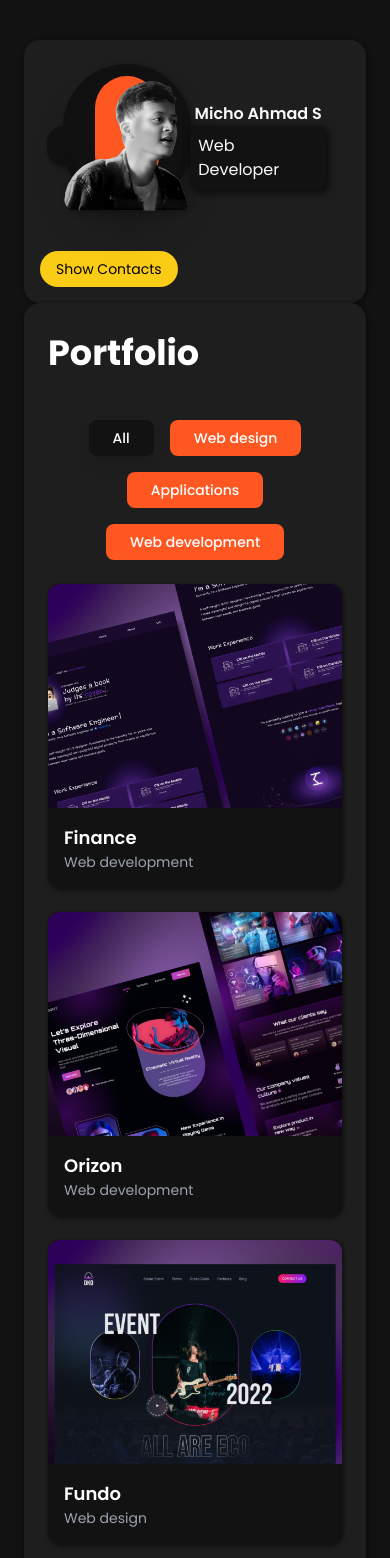
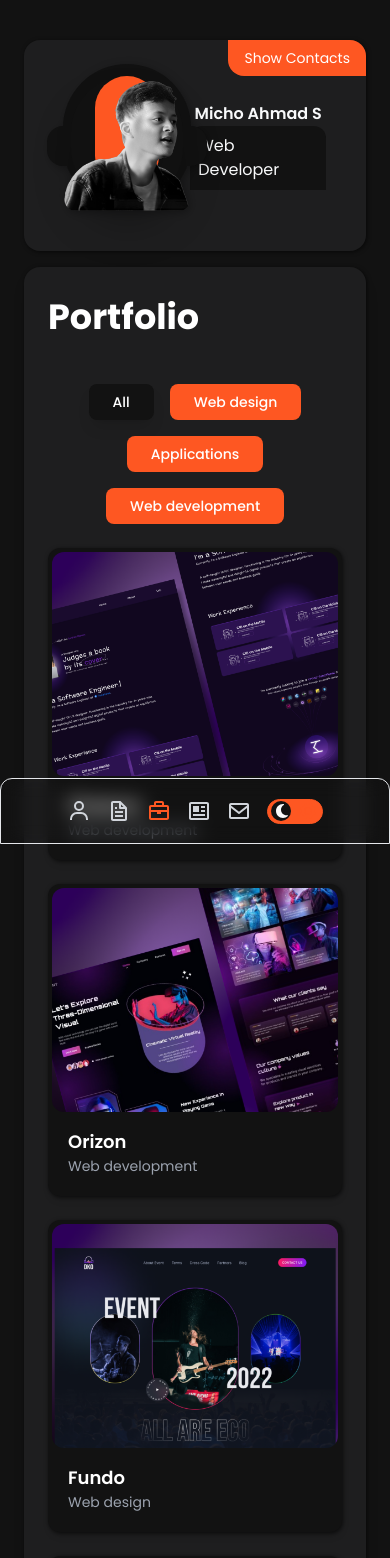
Before and after one commit to miko-ahmad/web-porto-v1, a React (Vite) app: page /portfolio in a window 390 px wide. Shown: the top 1558 px of the page. Built offline with nearby package versions, Linux system fonts and the light colour scheme.

Commit message:
fix ligtmode

```diff
--- a/src/App.jsx
+++ b/src/App.jsx
@@ -9,11 +9,13 @@ import Loader from "./components/loader/Loader";
 import About from "./pages/About";
 import Resume from "./pages/Resume";
 import Portofolio from "./pages/Portofolio";
+import Navbartest from "./components/navbar/Navbartest";
+
 
 function App() {
   const [darkmode, setDarkmode] = useState(true);
   const [loading, setLoading] = useState(true); // Loader hanya untuk first load
-  const location = useLocation();
+
 
   useEffect(() => {
     document.documentElement.classList.toggle("dark", darkmode);
@@ -39,11 +41,19 @@ function App() {
     <>
       {loading && <Loader isLoading={loading} />}
       {!loading && ( // ⬅️ Hanya render konten saat loading selesai
-        <div className="dark:bg-darkOne bg-lightBg min-h-screen py-10">
+        <div className="dark:bg-darkOne bg-light-bg min-h-screen py-10">
+          {/* <Navbartest /> */}
+          <div className="flex xl:hidden z-[50]">
+
+              <Navbar toggleMode={toggleMode} darkMode={darkmode} />
+          </div>
           <div className="xl:max-w-[1500px] xl:mx-auto xl:flex xl:justify-center xl:items-stretch xl:gap-6 px-6">
             <Sidebar />
-            <div className="xl:min-w-[75%] xl:w-[75%] xl:m-0 xl:relative xl:w-max xl:m-auto drop-shadow-darkShadow">
+            <div className="xl:min-w-[75%] xl:w-[75%] xl:m-0  xl:relativ xl:w-max xl:m-auto drop-shadow-darkShadow">
+              <div className="hidden xl:flex">
+
               <Navbar toggleMode={toggleMode} darkMode={darkmode} />
+              </div>
 
               <Routes>
                 <Route path="/" element={<Navigate to="/about" replace />} />
@@ -58,7 +68,7 @@ function App() {
                 />
               </Routes>
 
-              <Footer />
+              {/* <Footer /> */}
             </div>
           </div>
         </div>
--- a/src/components/navbar/Navbar.jsx
+++ b/src/components/navbar/Navbar.jsx
@@ -1,12 +1,19 @@
 import { NavLink } from "react-router-dom";
-import { BiUser, BiFile, BiBriefcase, BiNews, BiEnvelope } from "react-icons/bi";
+import {
+  BiUser,
+  BiFile,
+  BiBriefcase,
+  BiNews,
+  BiEnvelope,
+} from "react-icons/bi";
 import ToggleModeComponents from "./ToggleModeComponents";
 
 export default function Navbar({ toggleMode, darkMode }) {
   return (
+    //   xl:absolute xl:top-0 xl:bottom-auto xl:left-auto xl:right-0 xl:w-max xl:rounded-bl-[20px] xl:rounded-t-[0] xl:rounded-tr-2xl xl:px-[20px]
     <nav
-      className="fixed bottom-0 left-0 w-full xl:dark:bg-darkOne xl:bg-gray-200  bg-opacity-50 backdrop-blur-[10px] border xl:border-[0] rounded-t-[12px] z-[5]
-             xl:absolute xl:top-0 xl:bottom-auto xl:left-auto xl:right-0 xl:w-max xl:rounded-bl-[20px] xl:rounded-t-[0] xl:rounded-tr-2xl xl:px-[20px]"
+      className="fixed bottom-0 left-0 w-full xl:dark:bg-darkOne xl:bg-gray-200  bg-opacity-50 backdrop-blur-[10px] border xl:border-[0] rounded-t-[12px] z-[50]
+           xl:absolute xl:top-0 xl:bottom-auto xl:left-auto xl:right-0 xl:w-max xl:rounded-bl-[20px] xl:rounded-t-[0] xl:rounded-tr-2xl xl:px-[20px] "
     >
       <ul className="flex flex-wrap justify-center items-center px-[10px] lg:gap-[30px] p-3">
         <li className="navbar-item ">
--- /dev/null
+++ b/src/components/navbar/Navbartest.jsx
@@ -0,0 +1,16 @@
+import React from 'react'
+
+const Navbartest = () => {
+  return (
+    <nav className="fixed top-0 left-0 w-full bg-white dark:bg-gray-900 shadow-md z-50">
+      <div className="max-w-7xl mx-auto px-4 py-3 flex justify-between items-center">
+        <h1 className="text-xl font-bold">My Website</h1>
+        <button className="bg-blue-500 text-white px-4 py-2 rounded">
+          Login
+        </button>
+      </div>
+    </nav>
+  )
+}
+
+export default Navbartest
--- a/src/components/sidebar/Sidebar.jsx
+++ b/src/components/sidebar/Sidebar.jsx
@@ -6,7 +6,7 @@ import { FaGithub, FaLinkedin, FaGitlab } from "react-icons/fa";
 export default function Sidebar() {
   const [showContact, setShowContact] = useState(false);
   return (
-    <div className="container mx-auto p-4 dark:bg-darkTwo bg-lightBg xl:sticky xl:top-[40px] xl:h-full xl:z-[1] rounded-2xl  drop-shadow-darkShadow  ">
+    <div className="container mx-auto p-4 dark:bg-darkTwo bg-gray-200 xl:sticky xl:top-[40px] xl:h-full xl:z-[1] rounded-2xl  drop-shadow-darkShadow mb-4 xl:mb-0 ">
       <section>
         <div className="relative flex xl:flex-col justify-start items-center p-6 ">
           <div className="relative w-32 h-29 flex items-center justify-center drop-shadow-[2px_2px_4px_rgba(0,0,0,0.3)]">
@@ -25,7 +25,7 @@ export default function Sidebar() {
             <h2 className="whitespace-nowrap text-center dark:text-lightOne font-semibold ">
               Micho Ahmad S
             </h2>
-            <p className="dark:bg-darkOne bg-gray-300 dark:text-lightOne p-2 rounded-lg  m-auto  drop-shadow-[2px_2px_4px_rgba(0,0,0,0.8)]">
+            <p className="dark:bg-darkOne  dark:text-lightOne p-2 rounded-t-xl  m-auto  ">
               Web Developer
             </p>
           </div>
@@ -35,10 +35,10 @@ export default function Sidebar() {
           <ContactInfo />
         </div>
         {/* Show Contacts Button for Mobile */}
-        <div className="mt-4 xl:hidden">
+        <div className=" xl:hidden absolute top-0 bottom-auto left-auto right-0 ">
           <button
             onClick={() => setShowContact(!showContact)}
-            className="bg-yellow-400 text-black px-4 py-2 rounded-full text-sm"
+            className="bg-darkFive text-white hover:bg-lightOne hover:text-darkOne px-4 py-2 rounded-bl-2xl rounded-tr-2xl text-sm"
           >
             {showContact ? "Hide Contacts" : "Show Contacts"}
           </button>
--- a/src/components/skills/Skills.jsx
+++ b/src/components/skills/Skills.jsx
@@ -12,14 +12,13 @@ const skills = [
 export default function Skills() {
   return (
     <div className="pb-5">
-      <div className="flex  items-center gap-3 p-2">
+      <div className="flex items-center gap-3 p-2">
         <div className=" relative flex items-center justify-center w-[30px] h-[30px] sm:w-[48px] sm:h-[48px] rounded-[8px] sm:rounded-[12px] text-[16px] sm:text-[18px]  shadow-custom-dark bg-custom-gradient z-[1]">
           <FaCode className=" p-[4px] text-[28px] " />
         </div>
-
-        <h2 className="text-2xl font-bold text-white mb-4">My Skills</h2>
+        <h2 className="text-2xl font-bold">My Skills</h2>
       </div>
-      <div className=" mx-6 mt-2">
+      <div data-aos="fade-right" data-aos-duration="500" className=" mx-6 mt-2">
         <div className="  rounded-lg shadow-md bg-darkOne px-12 py-6 pt-8">
           {skills.map((skill, index) => (
             <div key={index} className="mb-4">
--- a/src/components/slider/TechSlider.jsx
+++ b/src/components/slider/TechSlider.jsx
@@ -20,7 +20,6 @@ import nextDark from "../../assets/img/tech-logo/dark-light/nextdark.png";
 import nextLight from "../../assets/img/tech-logo/dark-light/nextlight.png";
 
 export default function TechSlider({darkMode}) {
-  console.log(darkMode);
 
     const tech = [
         css,
--- a/src/pages/About.jsx
+++ b/src/pages/About.jsx
@@ -1,7 +1,4 @@
 import React from "react";
-import { motion } from "framer-motion";
-import { textVariants, cardVariants } from "../animations/variants";
-import hero from "../assets/img/hero.png";
 import {
   FaPencilRuler,
   FaCode,
@@ -47,9 +44,8 @@ const About = ({ darkMode }) => {
         </h2>
       </header>
       <section
-         data-aos="fade-right"
-         data-aos-duration="500"
-
+        data-aos="fade-right"
+        data-aos-duration="500"
         className="pb-5 text-justify"
       >
         <p>
@@ -75,7 +71,11 @@ const About = ({ darkMode }) => {
       <div className="separator bg-darkOne "></div>
       <section id="what-i-do" className="mb-8 text-white">
         <h2 className="text-2xl font-bold mb-6">What I'm Doing</h2>
-        <div className="grid grid-cols-1 md:grid-cols-2 gap-6">
+        <div
+          data-aos="fade-right"
+          data-aos-duration="500"
+          className="grid grid-cols-1 md:grid-cols-2 gap-6"
+        >
           {services.map((service, index) => (
             <div
               key={index}
--- a/src/pages/Portofolio.jsx
+++ b/src/pages/Portofolio.jsx
@@ -38,18 +38,26 @@ const Portofolio = () => {
             </button>
           ))}
         </div>
-        <ul className="grid grid-cols-1 sm:grid-cols-2 md:grid-cols-2 gap-6">
+        <ul
+          data-aos="fade-right"
+          data-aos-duration="500"
+          className="grid grid-cols-1 sm:grid-cols-2 md:grid-cols-2 gap-6"
+        >
           {filteredProjects.map((project) => (
             <li
               key={project.id}
-            className="relative group bg-darkOne text-white rounded-xl overflow-hidden shadow-md hover:shadow-xl transition duration-300 drop-shadow-darkShadow"
+              className="relative group p-1 bg-darkOne text-white rounded-xl overflow-hidden shadow-md hover:shadow-xl transition duration-300 drop-shadow-darkShadow max-w-[420px]"
             >
               <a href="#" className="block">
                 <figure className="relative">
                   <img
-                  src={typeof project.image === 'string' ? project.image : require(`${project.image}`).default}
+                    src={
+                      typeof project.image === "string"
+                        ? project.image
+                        : require(`${project.image}`).default
+                    }
                     alt={project.title}
-                  className="w-full h-56 object-cover"
+                    className="w-full h-56 object-cover rounded-xl"
                   />
                   {/* Icon ditampilkan saat hover */}
                   <div className="absolute inset-0 flex items-center justify-center bg-black bg-opacity-50 opacity-0 group-hover:opacity-100 transition duration-300">
```
Lines whose indentation alone changed are shown as unchanged.
